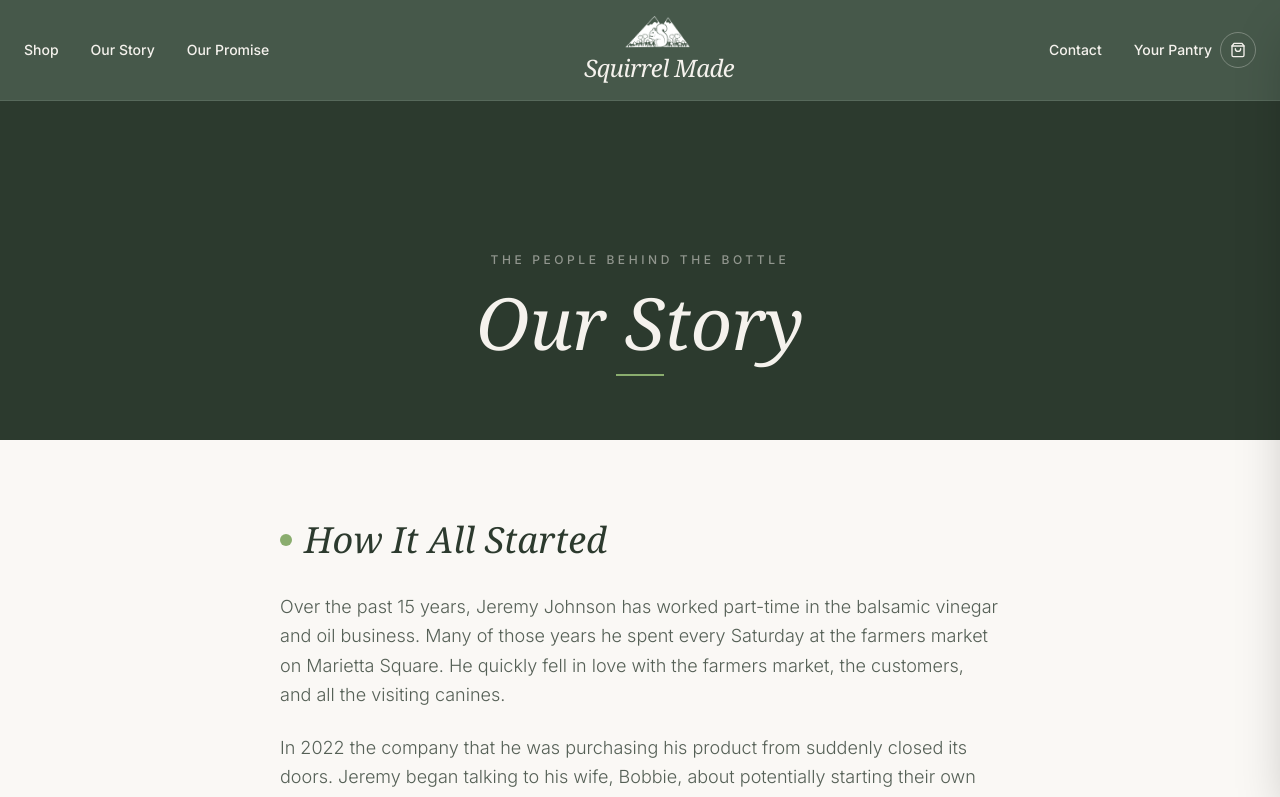
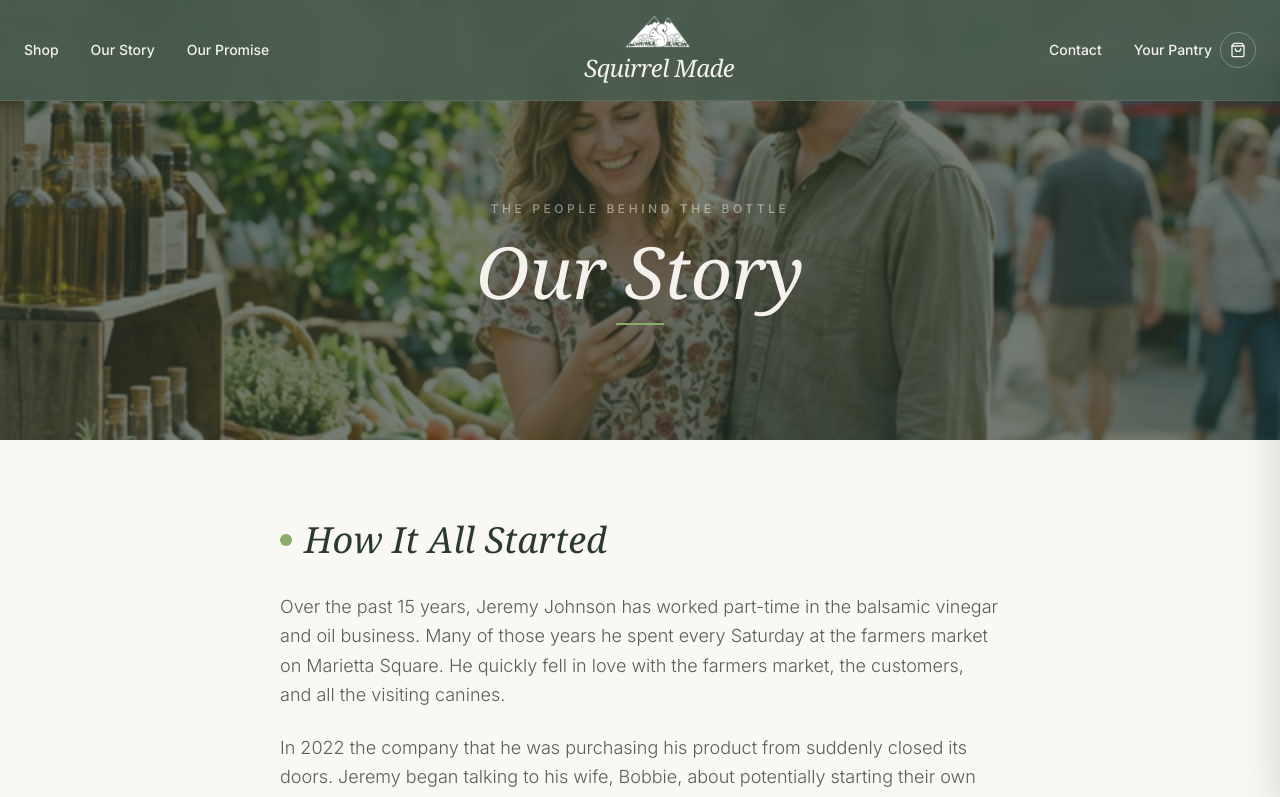
Before and after one commit to creativecowboys/Squirrel-Made-Website, a React (Vite) app: page /our-story in a window 1280 px wide. Shown: the top 797 px of the page. Built offline with nearby package versions, Linux system fonts and the light colour scheme; a web font is replaced by a local one.

Commit message:
feat: add hero image to Our Story page, fix vertical centering

```diff
--- a/components/OurStory.tsx
+++ b/components/OurStory.tsx
@@ -14,8 +14,19 @@ const OurStory: React.FC<OurStoryProps> = ({ cartCount, onCartOpen }) => {
             <Navbar cartCount={cartCount} onCartOpen={onCartOpen} />
 
             {/* Hero banner */}
-            <section className="min-h-[55vh] flex items-end pb-16 px-6 bg-[#2c3a2e] text-[#f5f2ed] text-center">
-                <div className="max-w-3xl mx-auto space-y-4">
+            <section className="relative min-h-[55vh] flex items-center justify-center px-6 overflow-hidden">
+                {/* Background image */}
+                <div className="absolute inset-0 z-0">
+                    <img
+                        src="/our-story-hero.png"
+                        alt="Jeremy and Bobbie at the Marietta Square Farmers Market"
+                        className="w-full h-full object-cover"
+                    />
+                    <div className="absolute inset-0 bg-[#2c3a2e]/65" />
+                </div>
+
+                {/* Content */}
+                <div className="relative z-10 max-w-3xl mx-auto text-center text-[#f5f2ed] space-y-4 pt-20">
                     <span className="text-xs uppercase tracking-[0.3em] font-medium text-[#f5f2ed]/50">The People Behind the Bottle</span>
                     <h1 className="text-5xl md:text-7xl font-serif italic">Our Story</h1>
                     <div className="w-12 h-0.5 bg-[#8aad6e] mx-auto mt-6" />
```
Also changed, not shown: public/our-story-hero.png (added).
